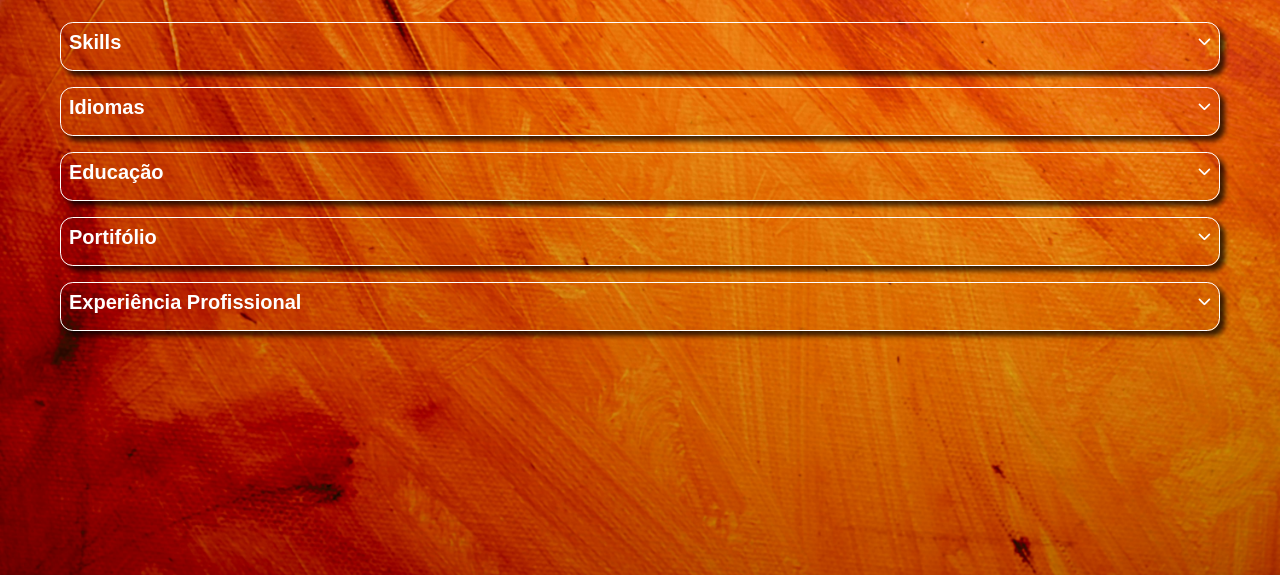
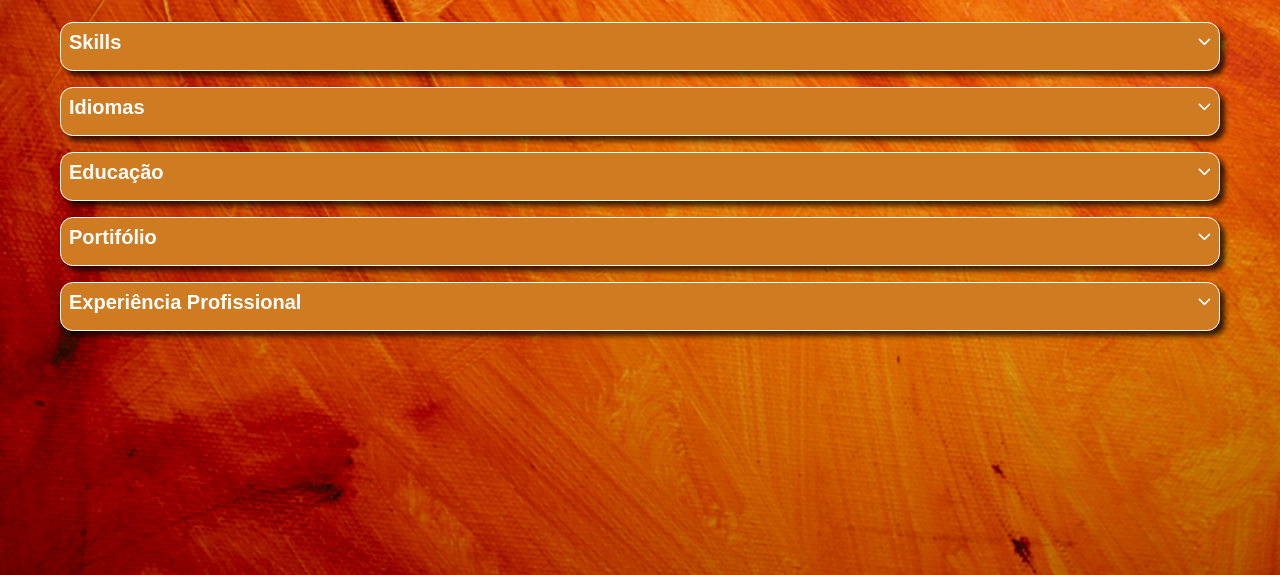
Before and after one commit to yancfgomes/my-portfolio, a plain HTML site: page index.html in a window 1280 px wide. Shown: the part 225-800 px from the top of the page. Drawn offline with Linux system fonts and the light colour scheme.

Commit message:
style: update accordion background color for improved visibility

```diff
--- a/src/css/accordion.css
+++ b/src/css/accordion.css
@@ -1,7 +1,7 @@
 .accordion{
     color: rgb(255, 255, 255);
     border: 1px solid rgb(255, 255, 255);
-    /* background-color: rgb(25, 123, 221); */
+    background-color: #ce7b22;
     border-radius: 0.8rem;
     cursor: pointer;
     box-shadow: 5px 5px 5px rgba(0, 0, 0, 0.723);
```
